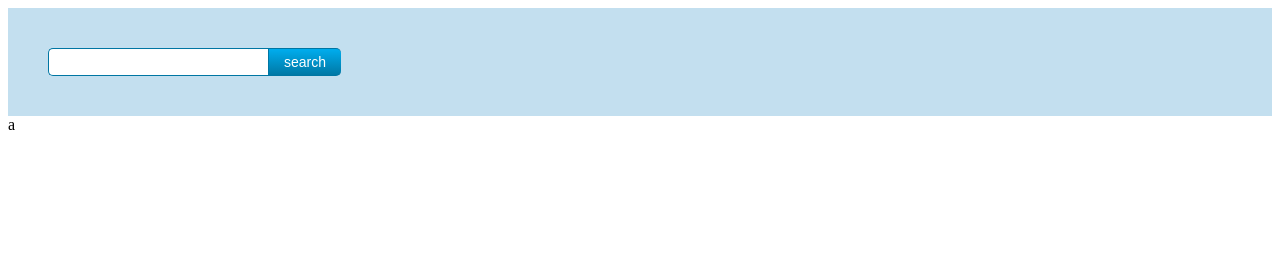
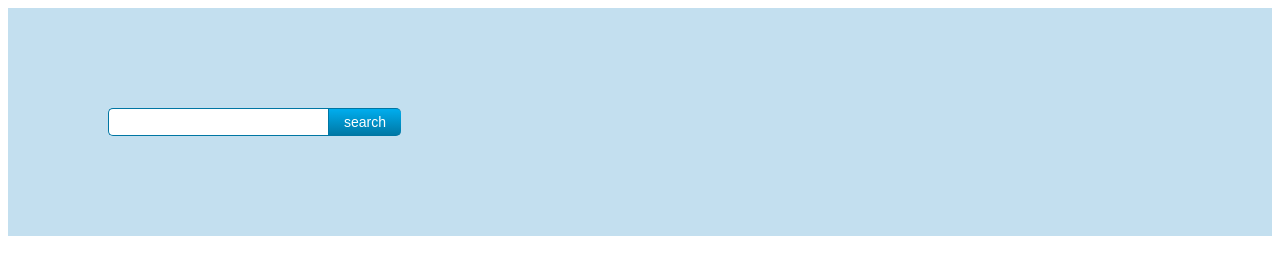
Before and after one commit to Xuanmengcai/Artical_Prosessing.github.io, a plain HTML site: page index.html in a window 1280 px wide. Drawn offline with Linux system fonts and the light colour scheme.

Commit message:
Update index.html

```diff
--- a/index.html
+++ b/index.html
@@ -12,7 +12,7 @@
 	}
 	#tfnewsearch{
 		float:middle;
-		padding:40px;
+		padding:100px;
 	}
 	.tftextinput{
 		margin: 0;
@@ -63,5 +63,5 @@
 		</form>
 	<div class="tfclear"></div>
 	</div>
-</body>a
+</body>
 </html>
```
